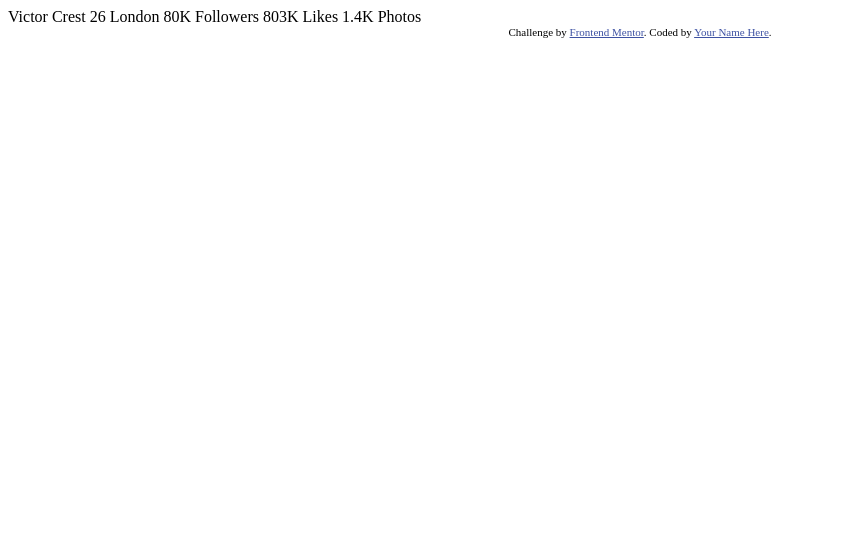
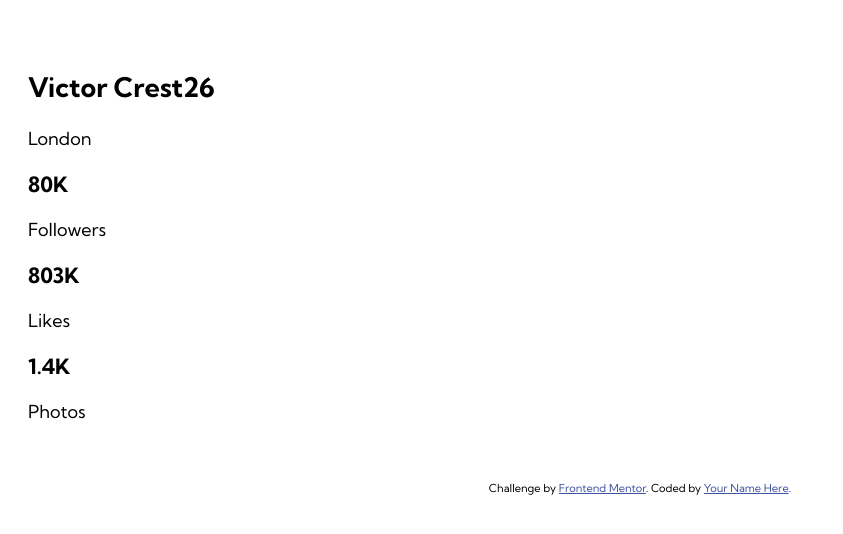
Before and after one commit to grenielxdevs/fem_profile_card_component, a plain HTML site: page index.html in a window 1280 px wide. Shown: the whole page, without its empty margins (0-843 px from the left). Drawn offline with Linux system fonts and the light colour scheme.

Commit message:
fem_profile_card_component: added html structures and general styles

```diff
--- a/index.html
+++ b/index.html
@@ -8,28 +8,42 @@
 
     <title>Frontend Mentor | Profile card component</title>
 
-  <!-- Feel free to remove these styles or customise in your own stylesheet 👍 -->
-  <style>
-    .attribution { font-size: 11px; text-align: center; }
-    .attribution a { color: hsl(228, 45%, 44%); }
-  </style>
+    <!-- Main Styles: styles.css -->
+    <link rel="stylesheet" href="styles.css">
+
+    <!-- Google Fonts: Kumbh Sans-->
+    <link rel="preconnect" href="https://fonts.googleapis.com">
+    <link rel="preconnect" href="https://fonts.gstatic.com" crossorigin>
+    <link href="https://fonts.googleapis.com/css2?family=Kumbh+Sans:wght@400;700&display=swap" rel="stylesheet">
   </head>
   <body>
-  Victor Crest
-  26
-  London
-
-  80K
-  Followers
-
-  803K
-  Likes
-
-  1.4K
-  Photos
-  <div class="attribution">
+    <main>
+      <div class="container">
+        <div class="card">
+          <div class="card-profiles">
+            <h2>Victor Crest<span>26</span></h2>
+            <p>London</p>
+          </div>
+          <div class="card-details">
+            <div class="card-detail">
+              <h3>80K</h3>
+              <p>Followers</p>
+            </div>
+            <div class="card-detail">
+              <h3>803K</h3>
+              <p>Likes</p>
+            </div>
+            <div class="card-detail">
+              <h3>1.4K</h3>
+              <p>Photos</p>
+            </div>
+          </div>
+        </div>
+      </div>
+    </main>
+    <footer class="attribution">
       Challenge by <a href="https://www.frontendmentor.io?ref=challenge" target="_blank">Frontend Mentor</a>.
       Coded by <a href="#">Your Name Here</a>.
-  </div>
+    </footer>
   </body>
 </html>
--- /dev/null
+++ b/styles.css
@@ -0,0 +1,35 @@
+* {
+    box-sizing: border-box;
+}
+
+:root {
+    --dark-cyan: hsl(185, 75%, 39%);
+    --dark-blue: hsl(229, 23%, 23%);
+    --dark-grayish-blue: hsl(227, 10%, 46%);
+    --dark-gray: hsl(0, 0%, 59%);
+}
+
+/* General Styles
+============================== */
+body {
+    font-size: 18px;
+    font-weight: 400;
+    font-family: 'Kumbh Sans', sans-serif;
+}
+
+@media screen and (min-width: 375px) {
+    .container {
+        padding: 40px 20px;
+    }
+}
+
+/* Footer Styles
+=============================== */
+.attribution {
+    font-size: 11px;
+    text-align: center;
+}
+
+.attribution a {
+    color: hsl(228, 45%, 44%);
+}
```
Also changed, not shown: 1 other file. Lines whose indentation alone changed are shown as unchanged.
